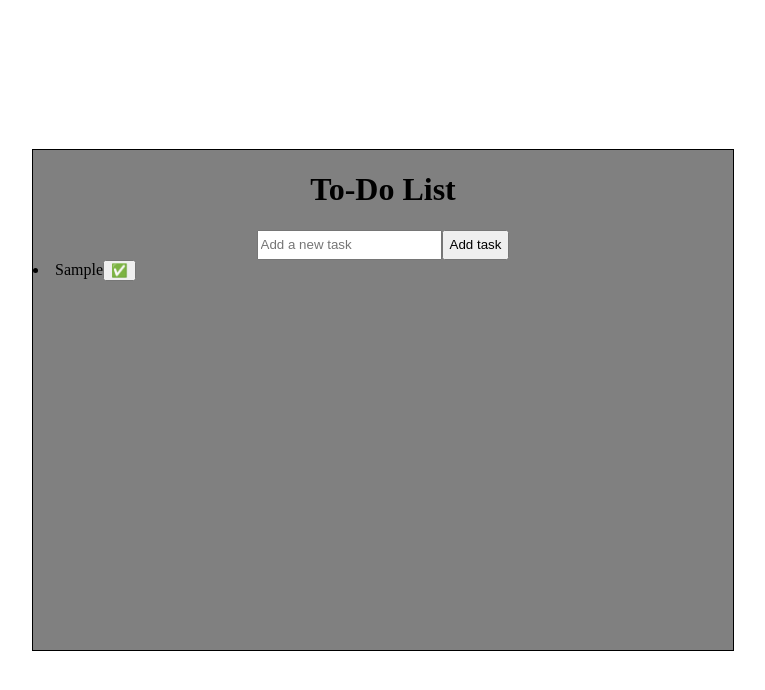
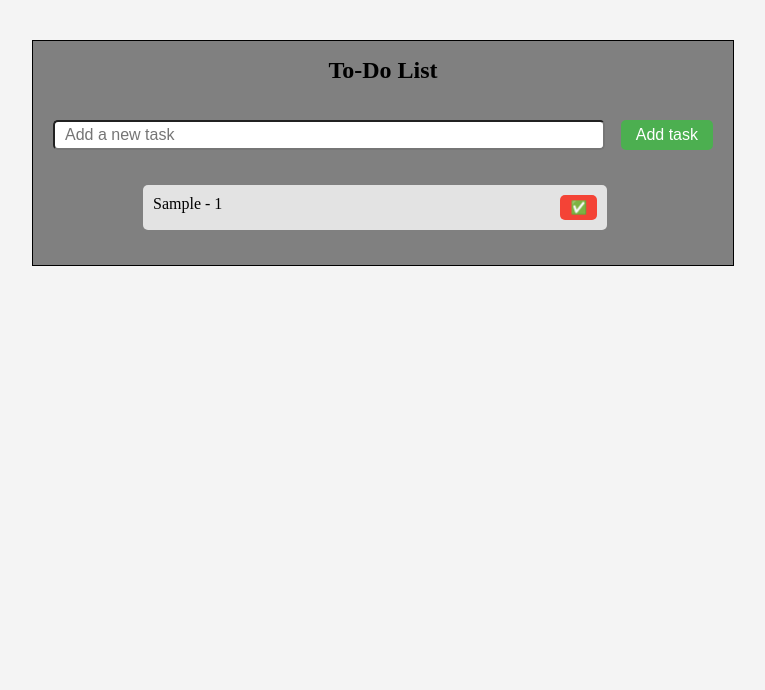
Before and after one commit to vijay0541/Todo-Js, a plain HTML site: page index.html in a window 1280 px wide. Both pictures are taken after typing "Sample" into the empty fields and a click on the button "Add task". Shown: the whole page, without its empty margins (257-1022 px from the left). Drawn offline with Linux system fonts and the light colour scheme.

Commit message:
Update index, script, and style files

```diff
--- a/index.html
+++ b/index.html
@@ -10,7 +10,6 @@
 
 <body>
     <div class="app">
-        <div class="main-app">
         <div class="list-name">
             <h1>To-Do List</h1>
         </div>
@@ -19,9 +18,9 @@
             <input type="text" id="todo-input" placeholder="Add a new task">
             <button id="add-btn" onclick="addTask()">Add task</button>
         </div>
-
+        <div class="task-add">
             <div class="task">
-                <div id="task-to-add"></div>
+                <ul id="task-to-add"></ul>
             </div>
         </div>
     </div>
--- a/script.js
+++ b/script.js
@@ -1,22 +1,56 @@
 const inputText = document.getElementById("todo-input");
+const taskList = document.getElementById("task-to-add");
+const items = [];
 
 function addTask() {
     const val = inputText.value;
     if (val !== "") {
-        let newUl = document.createElement("li");
-        newUl.textContent = val;
+        let newLi = document.createElement("li");
+        newLi.textContent = val;
         inputText.value = "";
 
+        const existingItem = items.find(item => item.name === val);
+
+        if (existingItem) {
+            existingItem.count++;
+        } else {
+            items.push({ name: val, count: 1 });
+        }
+
+        updateTaskList();
+    }
+}
+
+function processItem(removedTask) {
+    const existingItem = items.find(item => item.name === removedTask);
+
+    if (existingItem) {
+        if (existingItem.count >= 2) {
+            existingItem.count--;
+        } else {
+            const index = items.findIndex(item => item.name === removedTask);
+            if (index !== -1) {
+                items.splice(index, 1);
+            }
+        }
+    }
+    updateTaskList();
+}
+
+function updateTaskList() {
+    taskList.innerHTML = '';
+    items.forEach(item => {
+        let newLi = document.createElement("li");
+        newLi.textContent = `${item.name} - ${item.count}`;
+
         const deleteBtn = document.createElement("button");
-
         deleteBtn.textContent = "✅";
 
         deleteBtn.onclick = function () {
-            newUl.remove();
+            processItem(item.name);
         };
-        newUl.appendChild(deleteBtn);
 
-        let parent = document.getElementById("task-to-add");
-        parent.appendChild(newUl);
-    }
+        newLi.appendChild(deleteBtn);
+        taskList.appendChild(newLi);
+    });
 }
--- a/style.css
+++ b/style.css
@@ -1,35 +1,75 @@
+
 body {
-    height: 100vh;
-    margin: 0;
+    margin-top: 40px;
     display: flex;
     justify-content: center;
     align-items: center;
+    background-color: #f4f4f4;
 }
 
 .app {
-    height: 500px;
     width: 700px;
     border: 1px solid black;
     background-color: gray;
 }
-
 .list-name {
     display: flex;
     justify-content: center;
+    margin-bottom: 20px;
+}
+
+h1 {
+    font-size: 24px;
+    color:black;
 }
 
 .task-container {
     display: flex;
-    justify-content: center;
+    justify-content: space-between;
     height: 30px;
+    margin:20px;
 }
 
-.todo-input {
+#todo-input {
     padding: 0px 0px 0px 5px;
+    width: 80%;
+    font-size: 16px;
+    padding: 10px;
+    border-radius: 5px;
 }
 
-.task-to-add {
+#add-btn {
+    background-color: #4CAF50;
+    color: white;
+    border: none;
+    padding: 5px 15px;
+    cursor: pointer;
+    border-radius: 5px;
+    font-size: 16px;
+}
+
+.task-add{
+    margin:35px 35px 35px 70px;
+}
+#task-to-add {
     list-style-type: none;
-    padding: 0;
+}
+
+#task-to-add li {
     display: flex;
+    width:80%;
+    justify-content: space-between;
+    background-color: #e3e3e3;
+    padding: 10px;
+    margin: 10px 0;
+    border-radius: 5px;
 }
+
+#task-to-add button {
+    background-color: #f44336;
+    color: white;
+    border: none;
+    padding: 5px 10px;
+    border-radius: 5px;
+    cursor: pointer;
+}
```
Lines whose indentation alone changed are shown as unchanged.
